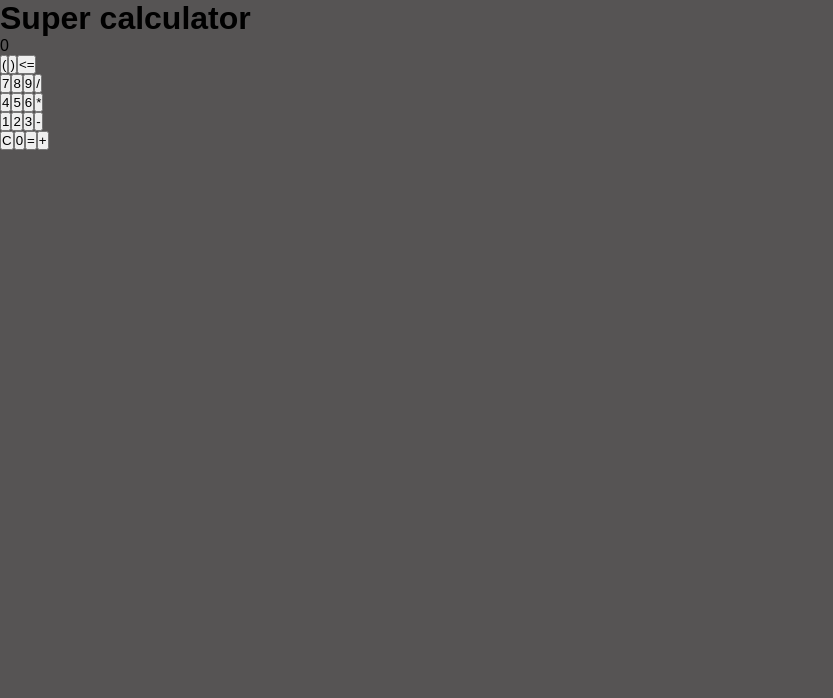
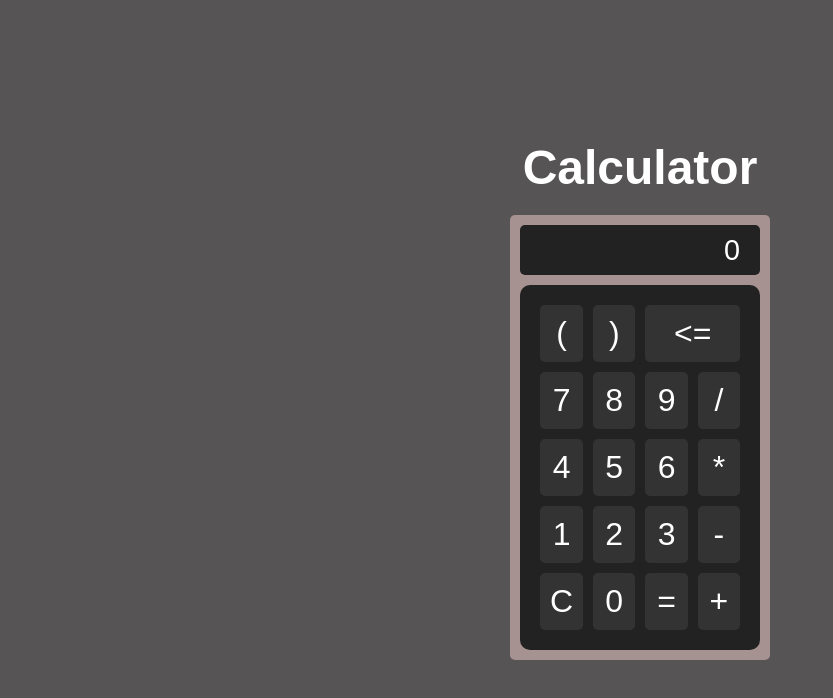
Before and after one commit to danmkt00/CalculatorJS, a website: page index.html in a window 1280 px wide. Shown: the whole page, without its empty margins (0-833 px from the left). Drawn offline with Linux system fonts and the light colour scheme.

Commit message:
add design to the calculator

```diff
--- a/css/index.css
+++ b/css/index.css
@@ -6,7 +6,74 @@
     box-sizing: border-box;
 }
 
+header h1 {
+    font-size: 3rem;
+    color: #fff;
+    padding-bottom: 20px;
+}
+
 body {
     font-family: Arial, Helvetica, sans-serif;
     background-color: #565454;
+    display: flex;
+    flex-direction: column;
+    width: 100vw;
+    height: 100vh;
+    justify-content: center;
+    align-items: center;
 }
+
+.calculator {
+    background-color: #a79292;
+    display: flex;
+    width: 260px;
+    flex-direction: column;
+    padding: 10px;
+    border-radius: 5px;
+    gap: 10px;
+    overflow: hidden;
+}
+
+.display {
+    display: flex;
+    justify-content: right;
+    height: 50px;
+    align-items: center;
+    background-color: #222;
+    color: #fff;
+    padding: 2px;
+    border-radius: 5px;
+    padding: 20px; /* Add space inside */
+    overflow: hidden;
+    font-size: 1.8rem;
+}
+
+.buttons {
+    display: grid;
+    grid-template-columns: repeat(4, 1fr);
+    gap: 10px;
+    max-width: 250px;
+    margin: auto;
+    padding: 20px;
+    background: #222;
+    border-radius: 10px;
+}
+
+.btn {
+    width: 100%;
+    padding: 10px;
+    font-size: 2rem;
+    background: #333;
+    color: white;
+    border: none;
+    border-radius: 5px;
+    cursor: pointer;
+}
+
+.row-container {
+    display: contents;
+}
+
+.backspace {
+    grid-column: span 2;
+}
--- a/index.html
+++ b/index.html
@@ -9,7 +9,7 @@
     </head>
     <body>
         <header>
-            <h1>Super calculator</h1>
+            <h1>Calculator</h1>
         </header>
         <div class="calculator">
             <div id="display" class="display">0</div>
--- a/src/index.js
+++ b/src/index.js
@@ -1,9 +1,10 @@
 const display = document.getElementById('display');
 const buttons = document.getElementById('buttons');
 
-const data = [ //data of the calculator
+const data = [
+    //data of the calculator
 
-    ['(',')','<='],
+    ['(', ')', '<='],
     ['7', '8', '9', '/'],
     ['4', '5', '6', '*'],
     ['1', '2', '3', '-'],
@@ -20,48 +21,58 @@ data.forEach((row) => {
         const btnElement = document.createElement('button');
         rowElement.append(btnElement);
         btnElement.innerText = button;
+        btnElement.classList.add('btn');
+        if (button === '<=') {
+            btnElement.classList.add('backspace');
+        }
 
         //add action for every button
         btnElement.addEventListener('click', () => handleClick(button));
     });
 });
 
-let result = '';
+let result = '0';
 const operators = ['+', '-', '*', '/'];
-const values = ['1','2','3', '4', '5', '6', '7', '8', '9', '0', '(', ')'];
-function handleClick(button){
+const values = ['1', '2', '3', '4', '5', '6', '7', '8', '9', '0', '(', ')'];
+function handleClick(button) {
     let lastChar = result.slice(-1);
 
-    if(button === '='){ //do the math
-        try{
+    if (button === '=') {
+        //do the math
+        try {
             result = eval(result).toString();
-        }catch(err){
+        } catch (err) {
             result = 'error';
         }
         display.innerText = result;
         return;
     }
 
-    if (button === 'C'){  //reset calculator
+    if (button === 'C') {
+        //reset calculator
         result = '0';
         display.innerText = result;
         return;
     }
 
-    if(result === '0' || result === 'error'){ //if we have 0 or error we change the result instead of concatenating
-            result = button;
-            display.innerText = result;
-            return;
+    if ((result === '0' || result === 'error') && button !== '<=') {
+        //if we have 0 or error we change the result instead of concatenating
+        result = button;
+        display.innerText = result;
+        return;
     }
 
-    if (button === '<='){ //delete one character
+    if (button === '<=') {
+        //delete one character
         result = result.slice(0, -1);
         display.innerText = result;
         return;
     }
 
-    if(operators.includes(lastChar)){ //check if we repeat the operator
-        if(!values.includes(button)){ //if the button that we click isn't value that we want we replace it
+    if (operators.includes(lastChar)) {
+        //check if we repeat the operator
+        if (!values.includes(button)) {
+            //if the button that we click isn't value that we want we replace it
             result = result.slice(0, -1) + button;
             display.innerText = result;
             return;
@@ -70,5 +81,4 @@ function handleClick(button){
 
     result += button;
     display.innerText = result;
-
 }
```
